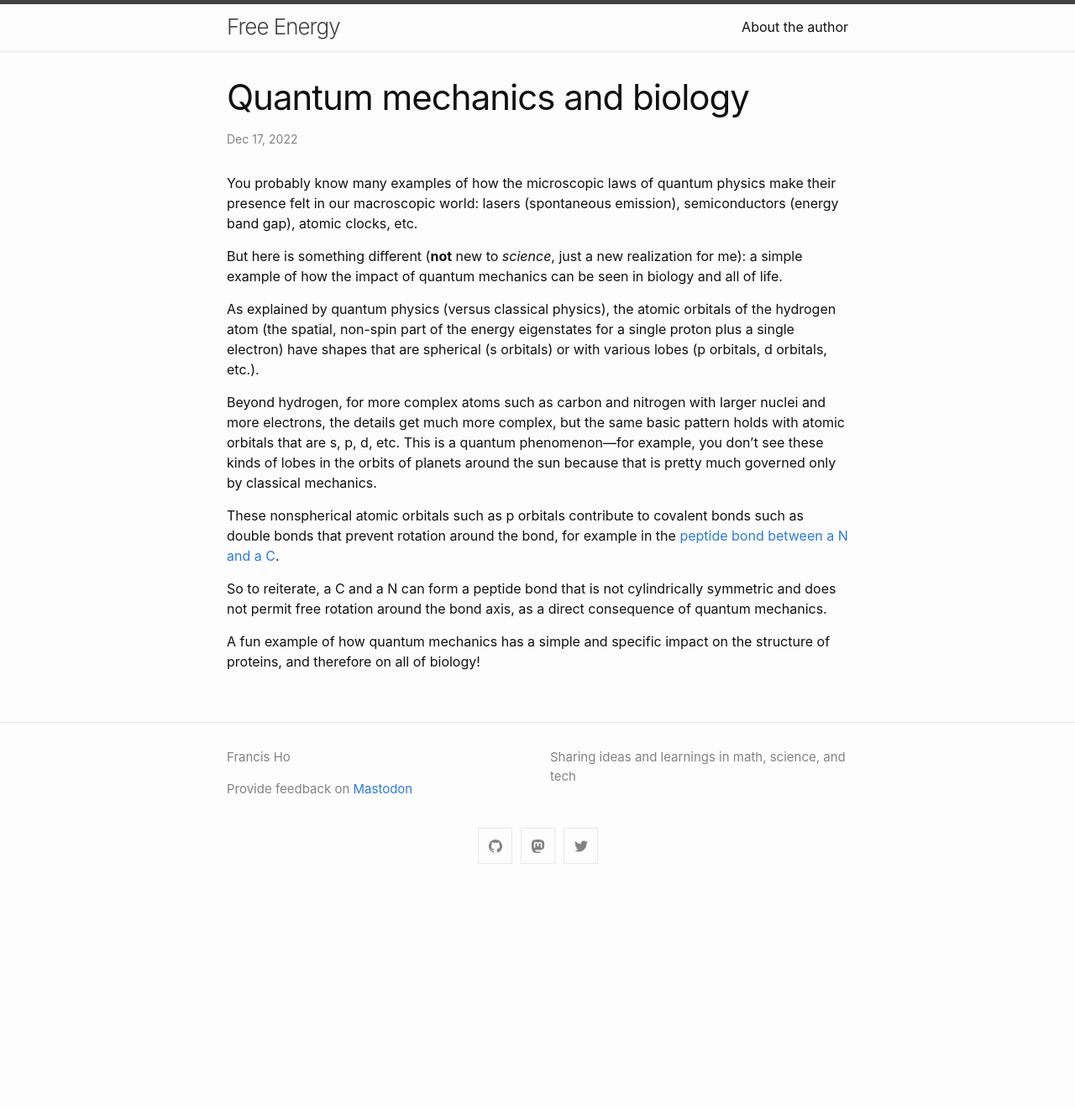
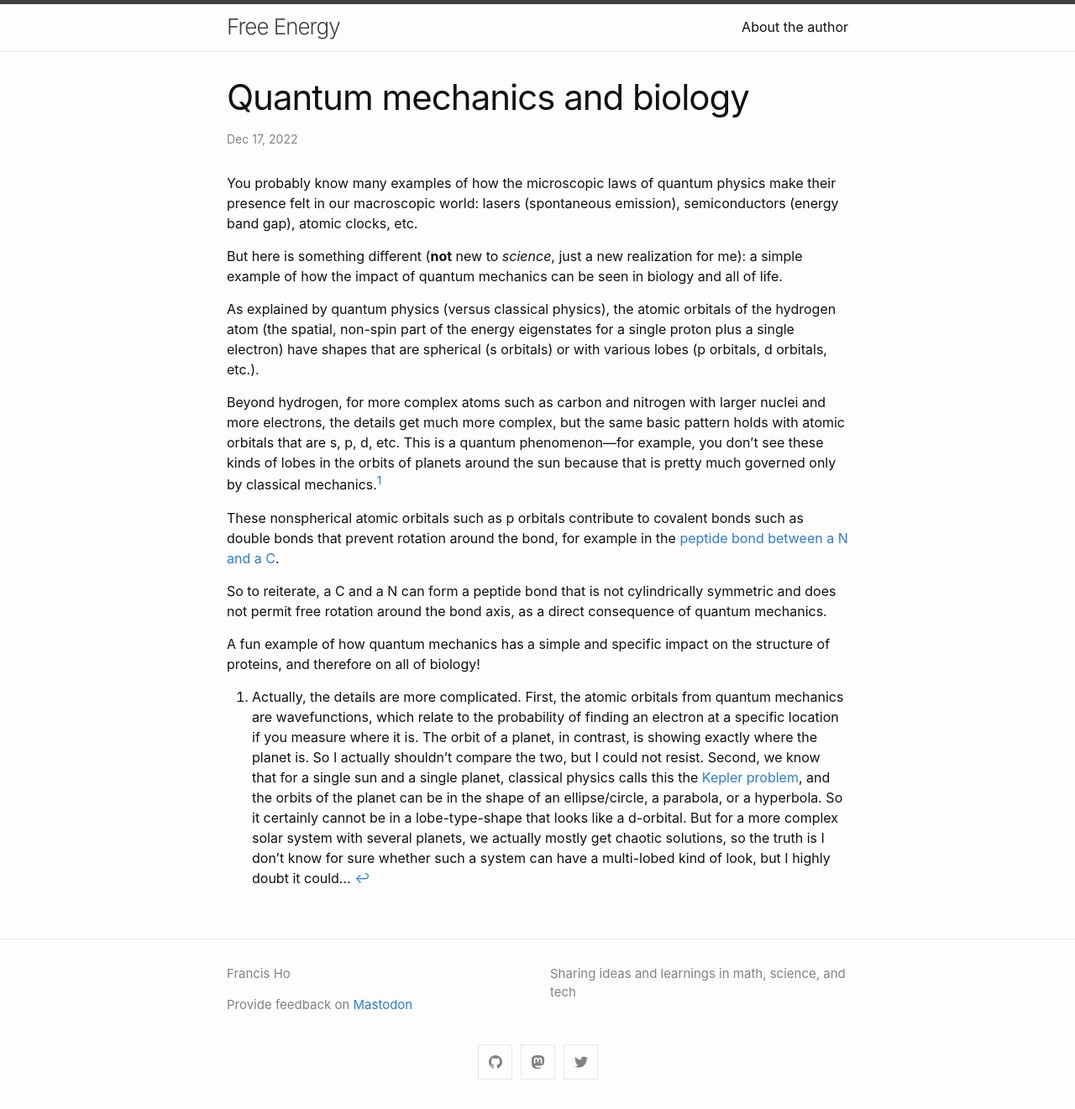
Before and after one commit to sunfishstanford/sunfishstanford.github.io, a Jekyll site: the page built from _posts/2022-12-17-quantum_and_bio.md, in a window 1280 px wide. Shown: the whole page at 84% size. Built offline with Jekyll 4.4.1, drawn with Linux system fonts in a browser that asks for light colours; comment, search, counter and statistics services are not loaded; before the commit the page ends 1064 px from its top, so only the background shows below that.

Commit message:
fixed quantum bio post

```diff
--- a/_posts/2022-12-17-quantum_and_bio.md
+++ b/_posts/2022-12-17-quantum_and_bio.md
@@ -12,10 +12,12 @@ But here is something different (**not** new to _science_, just a new realizatio
 
 As explained by quantum physics (versus classical physics), the atomic orbitals of the hydrogen atom (the spatial, non-spin part of the energy eigenstates for a single proton plus a single electron) have shapes that are spherical (s orbitals) or with various lobes (p orbitals, d orbitals, etc.).
 
-Beyond hydrogen, for more complex atoms such as carbon and nitrogen with larger nuclei and more electrons, the details get much more complex, but the same basic pattern holds with atomic orbitals that are s, p, d, etc. This is a quantum phenomenon&mdash;for example, you don't see these kinds of lobes in the orbits of planets around the sun because that is pretty much governed only by classical mechanics.
+Beyond hydrogen, for more complex atoms such as carbon and nitrogen with larger nuclei and more electrons, the details get much more complex, but the same basic pattern holds with atomic orbitals that are s, p, d, etc. This is a quantum phenomenon&mdash;for example, you don't see these kinds of lobes in the orbits of planets around the sun because that is pretty much governed only by classical mechanics.[^1]
 
 These nonspherical atomic orbitals such as p orbitals contribute to covalent bonds such as double bonds that prevent rotation around the bond, for example in the [peptide bond between a N and a C](https://en.wikipedia.org/wiki/Peptide_bond#Cis/trans_isomers_of_the_peptide_group).
 
 So to reiterate, a C and a N can form a peptide bond that is not cylindrically symmetric and does not permit free rotation around the bond axis, as a direct consequence of quantum mechanics.
 
 A fun example of how quantum mechanics has a simple and specific impact on the structure of proteins, and therefore on all of biology!
+
+[^1]: Actually, the details are more complicated. First, the atomic orbitals from quantum mechanics are wavefunctions, which relate to the probability of finding an electron at a specific location if you measure where it is. The orbit of a planet, in contrast, is showing exactly where the planet is. So I actually shouldn't compare the two, but I could not resist. Second, we know that for a single sun and a single planet, classical physics calls this the [Kepler problem](https://en.wikipedia.org/wiki/Kepler_problem), and the orbits of the planet can be in the shape of an ellipse/circle, a parabola, or a hyperbola. So it certainly cannot be in a lobe-type-shape that looks like a d-orbital. But for a more complex solar system with several planets, we actually mostly get chaotic solutions, so the truth is I don't know for sure whether such a system can have a multi-lobed kind of look, but I highly doubt it could...
```
Also changed, not shown: 1 other file.
